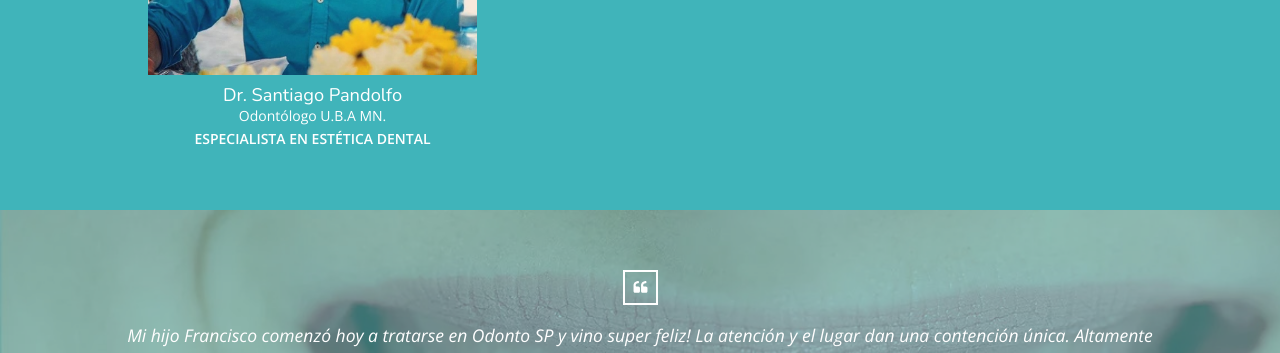
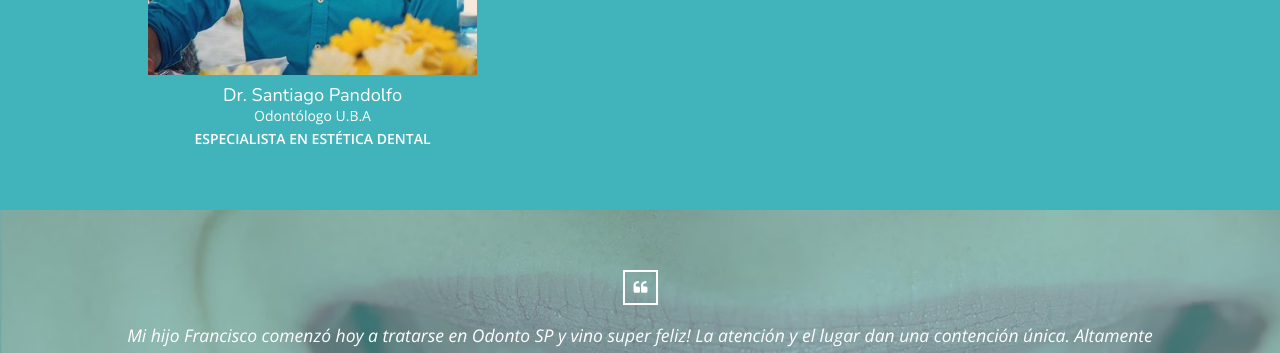
Before and after one commit to lucashpandolfo/lucashpandolfo, a Jekyll site: the page built from index.html, in a window 1280 px wide and 900 px high, scrolled down 2238 px. Shown: the part 154-507 px from the top of the window. Built offline with Jekyll 4.4.1, drawn with Linux system fonts in a browser that asks for light colours; nearby versions of some CDN libraries.

```diff
--- a/_data/team.yml
+++ b/_data/team.yml
@@ -1,4 +1,4 @@
 name: Dr. Santiago Pandolfo
-description: Odontólogo U.B.A MN. <br> <strong>ESPECIALISTA EN ESTÉTICA DENTAL</strong>
+description: Odontólogo U.B.A<br> <strong>ESPECIALISTA EN ESTÉTICA DENTAL</strong>
 image: santiago.jpg
 text: El odontólogo Santiago Pandolfo, graduado en la U.B.A, se especializa en las mas avanzadas técnicas de estética dental. Su atención a los detalles y su preocupación por sus pacientes hacen que sea un profesional sin igual. El doctor se encuentra en permanente perfeccionamiento de sus conocimientos en estética dental.
```
Also changed, not shown: img/hero.jpg.
